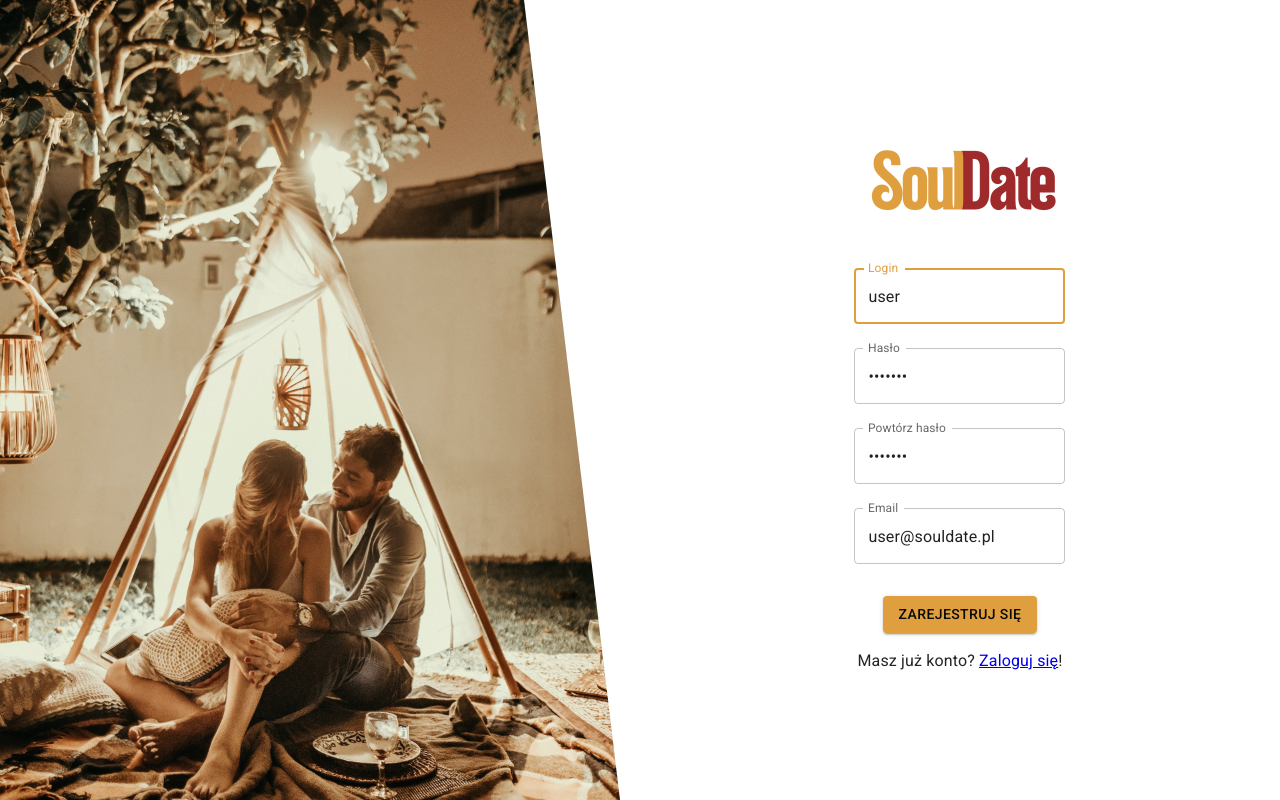
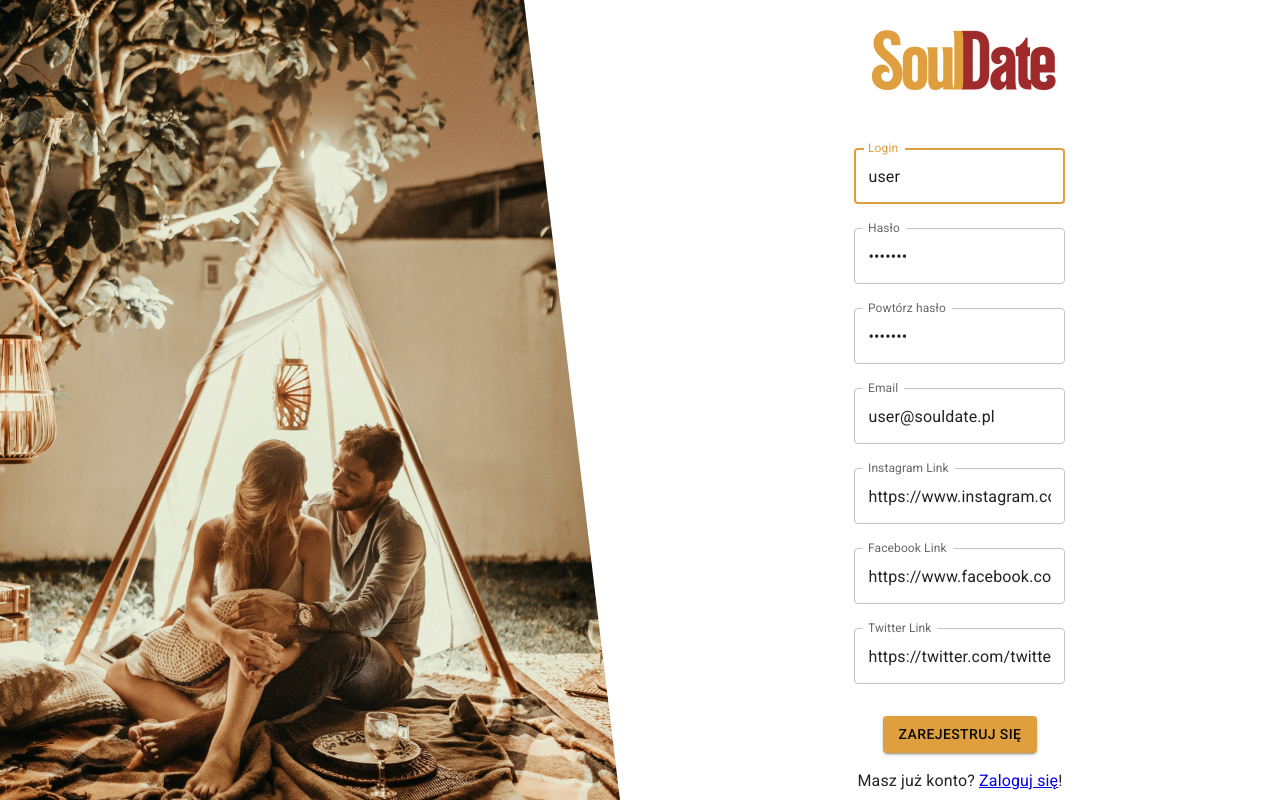
Before and after one commit to dawid-bobowski/souldate, a React (Vite) app: page /register in a window 1280 px wide. Built offline with nearby package versions, Linux system fonts and the light colour scheme; a web font is replaced by a local one.

Commit message:
Added social links to register fe and be

```diff
--- a/src/app/constants.ts
+++ b/src/app/constants.ts
@@ -2,3 +2,6 @@ export const API_SERVER: string = 'http://127.0.0.1:5000/api';
 export const DEFAULT_USER: string = 'user';
 export const DEFAULT_PASSWORD: string = 'user123';
 export const DEFAULT_EMAIL: string = 'user@souldate.pl';
+export const DEFAULT_INSTALINK: string = 'https://www.instagram.com/instagram/';
+export const DEFAULT_FBLINK: string = 'https://www.facebook.com/facebook';
+export const DEFAULT_TWITTERLINK: string = 'https://twitter.com/twitter';
--- a/src/components/pages/Register.tsx
+++ b/src/components/pages/Register.tsx
@@ -2,7 +2,7 @@ import axios from 'axios';
 import { useState } from 'react';
 import { Link, useNavigate } from 'react-router-dom';
 import { Box, Button, Grid, TextField, Typography } from '@mui/material';
-import { API_SERVER, DEFAULT_EMAIL, DEFAULT_PASSWORD, DEFAULT_USER } from '../../app/constants';
+import { API_SERVER, DEFAULT_EMAIL, DEFAULT_PASSWORD, DEFAULT_USER, DEFAULT_INSTALINK, DEFAULT_FBLINK, DEFAULT_TWITTERLINK } from '../../app/constants';
 import LoginImage from '../../assets/jonathan-borba-couple.jpg';
 import Logo from '../../assets/souldate-logo.png';
 import './Register.css';
@@ -13,6 +13,9 @@ function Register(): JSX.Element {
   const [password, setPassword] = useState<string>(DEFAULT_PASSWORD);
   const [confirmPassword, setConfirmPassword] = useState<string>(DEFAULT_PASSWORD);
   const [email, setEmail] = useState<string>(DEFAULT_EMAIL);
+  const [iglink, setIglink] = useState<string>(DEFAULT_INSTALINK);
+  const [fblink, setFblink] = useState<string>(DEFAULT_FBLINK);
+  const [ttlink, setTtlink] = useState<string>(DEFAULT_TWITTERLINK);
 
   async function handleRegister(): Promise<void> {
     await axios
@@ -20,6 +23,9 @@ function Register(): JSX.Element {
         username,
         password,
         email,
+        iglink,
+        fblink,
+        ttlink,
       })
       .then((result) => {
         if (result.status === 201) {
@@ -141,6 +147,33 @@ function Register(): JSX.Element {
             value={email}
             onChange={(event) => setEmail(event.target.value)}
           />
+          <TextField
+            margin='normal'
+            name='instagram'
+            label='Instagram Link'
+            id='instalink'
+            autoComplete='iglink'
+            value={iglink}
+            onChange={(event) => setIglink(event.target.value)}
+          />
+          <TextField
+            margin='normal'
+            name='facebook'
+            label='Facebook Link'
+            id='fblink'
+            autoComplete='fblink'
+            value={fblink}
+            onChange={(event) => setFblink(event.target.value)}
+          />
+          <TextField
+            margin='normal'
+            name='twitter'
+            label='Twitter Link'
+            id='ttlink'
+            autoComplete='ttlink'
+            value={ttlink}
+            onChange={(event) => setTtlink(event.target.value)}
+          />
           <Button
             type='button'
             variant='contained'
```
Also changed, not shown: 2 other files (tests, documents, lock files or other folders).
